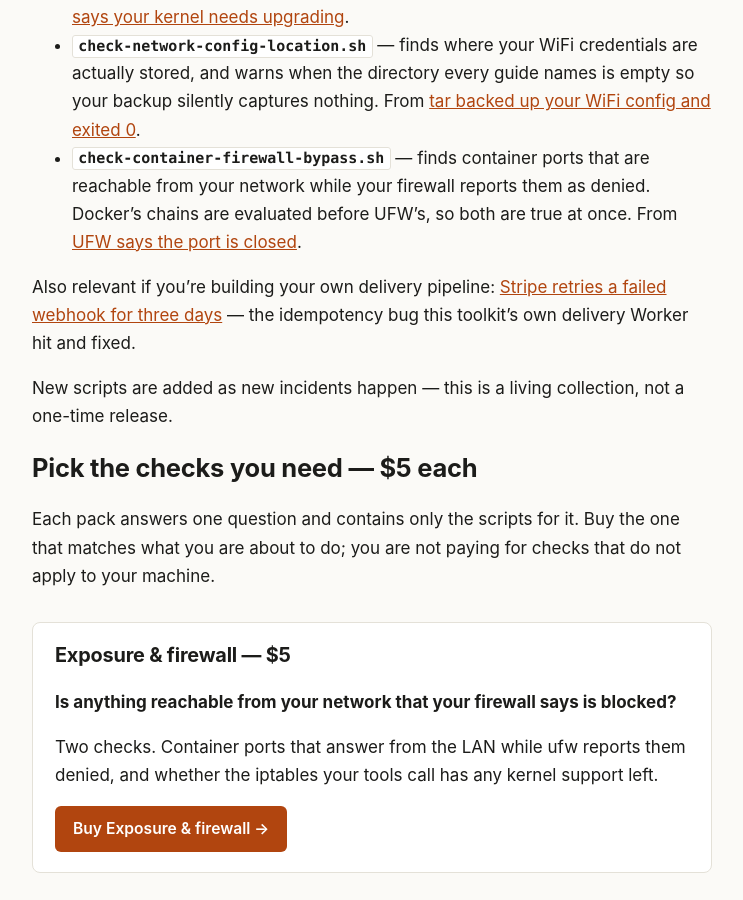
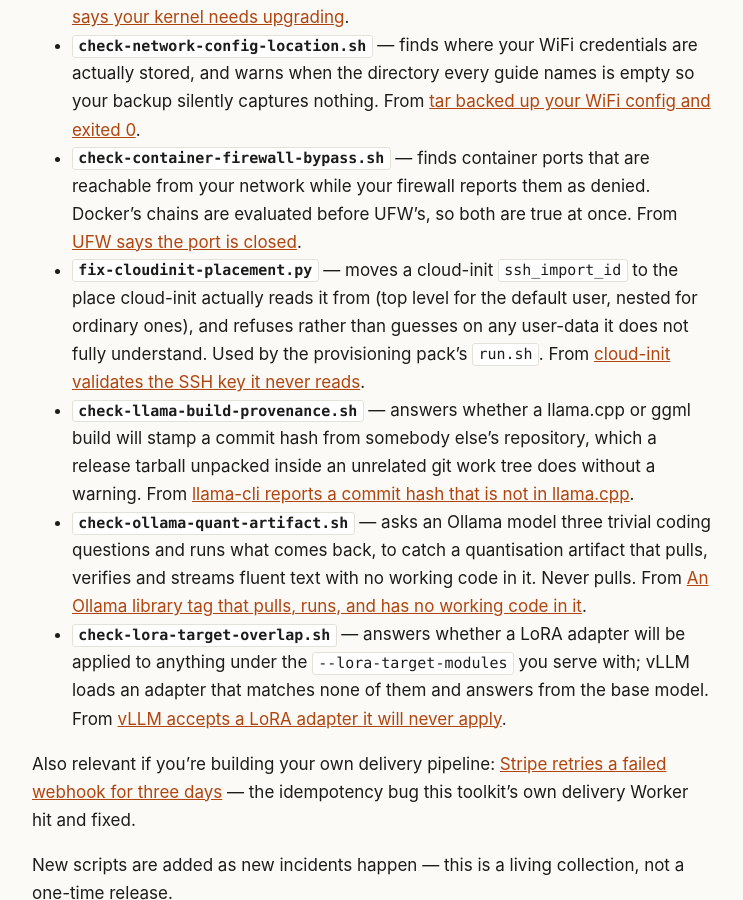
Before and after one commit to mitoyosh/homelab-postmortem, a Jekyll site: the page built from toolkit/index.md, in a window 1280 px wide and 900 px high, scrolled down 4487 px. Shown: the whole window, without its empty margins (268-1011 px from the left). Built offline with Jekyll 4.4.1, drawn with Linux system fonts in a browser that asks for light colours.

Commit message:
Per-post toolkit callout naming the post's script and pack; list four missing scripts on /toolkit/

```diff
--- a/_config.yml
+++ b/_config.yml
@@ -9,6 +9,10 @@ url: "https://homelabpostmortem.com"
 # amount arrives: https://github.com/sponsors/<name>
 tip_url: ""
 tip_label: "Buy me a coffee"
+
+# The complete toolkit. Used by the toolkit page and by the per-post callout.
+toolkit_price: "$15"
+toolkit_buy_url: "https://buy.stripe.com/14A28qgrW6WE0hB6uI5Vu06"
 
 # Toolkit packs. A pack with an empty buy_url is not rendered, so they can be
 # published one at a time as each is ready.
--- a/toolkit/index.md
+++ b/toolkit/index.md
@@ -169,6 +169,26 @@ destructive, dry-run modes where it matters.
   reachable from your network while your firewall reports them as denied.
   Docker's chains are evaluated before UFW's, so both are true at once. From
   [UFW says the port is closed]({{ '/2026/08/22/docker-publishes-past-ufw/' | relative_url }}).
+- **`fix-cloudinit-placement.py`** — moves a cloud-init `ssh_import_id` to the
+  place cloud-init actually reads it from (top level for the default user,
+  nested for ordinary ones), and refuses rather than guesses on any user-data
+  it does not fully understand. Used by the provisioning pack's `run.sh`. From
+  [cloud-init validates the SSH key it never reads]({{ '/2026/08/29/cloud-init-validates-the-key-it-never-reads/' | relative_url }}).
+- **`check-llama-build-provenance.sh`** — answers whether a llama.cpp or ggml
+  build will stamp a commit hash from somebody else's repository, which a
+  release tarball unpacked inside an unrelated git work tree does without a
+  warning. From
+  [llama-cli reports a commit hash that is not in llama.cpp]({{ '/2026/09/05/llama-cpp-stamps-a-foreign-repos-commit/' | relative_url }}).
+- **`check-ollama-quant-artifact.sh`** — asks an Ollama model three trivial
+  coding questions and runs what comes back, to catch a quantisation artifact
+  that pulls, verifies and streams fluent text with no working code in it.
+  Never pulls. From
+  [An Ollama library tag that pulls, runs, and has no working code in it]({{ '/2026/09/07/ollama-library-quant-is-broken-not-the-quant-level/' | relative_url }}).
+- **`check-lora-target-overlap.sh`** — answers whether a LoRA adapter will be
+  applied to anything under the `--lora-target-modules` you serve with; vLLM
+  loads an adapter that matches none of them and answers from the base model.
+  From
+  [vLLM accepts a LoRA adapter it will never apply]({{ '/2026/09/07/vllm-accepts-a-lora-it-will-never-apply/' | relative_url }}).
 
 Also relevant if you're building your own delivery pipeline:
 [Stripe retries a failed webhook for three days]({{ '/2026/08/18/stripe-webhook-retries-and-idempotency/' | relative_url }}) — the idempotency bug this toolkit's own delivery Worker hit and fixed.
@@ -204,5 +224,5 @@ reason to buy both.
     them.{% endif %} One-time purchase: the download link is emailed to you
     immediately, and every script added later is part of the same purchase.
   </p>
-  <a class="btn" href="https://buy.stripe.com/14A28qgrW6WE0hB6uI5Vu06">Buy the toolkit &rarr;</a>
+  <a class="btn" href="{{ site.toolkit_buy_url }}">Buy the toolkit &rarr;</a>
 </div>
```
Also changed, not shown: other parts of toolkit/index.md (+1 -1 lines), _data/post_scripts.yml (added, +118 -0 lines), _layouts/post.html (+17 -2 lines).
